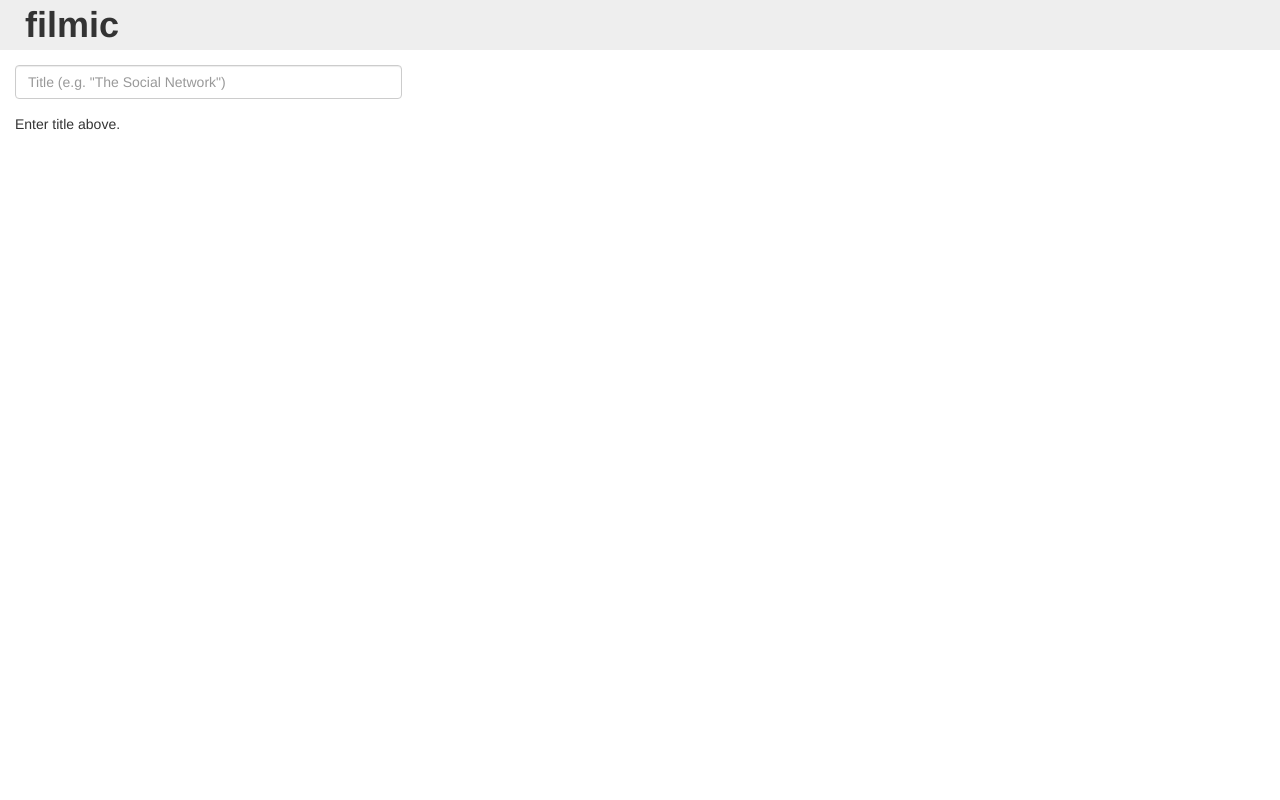
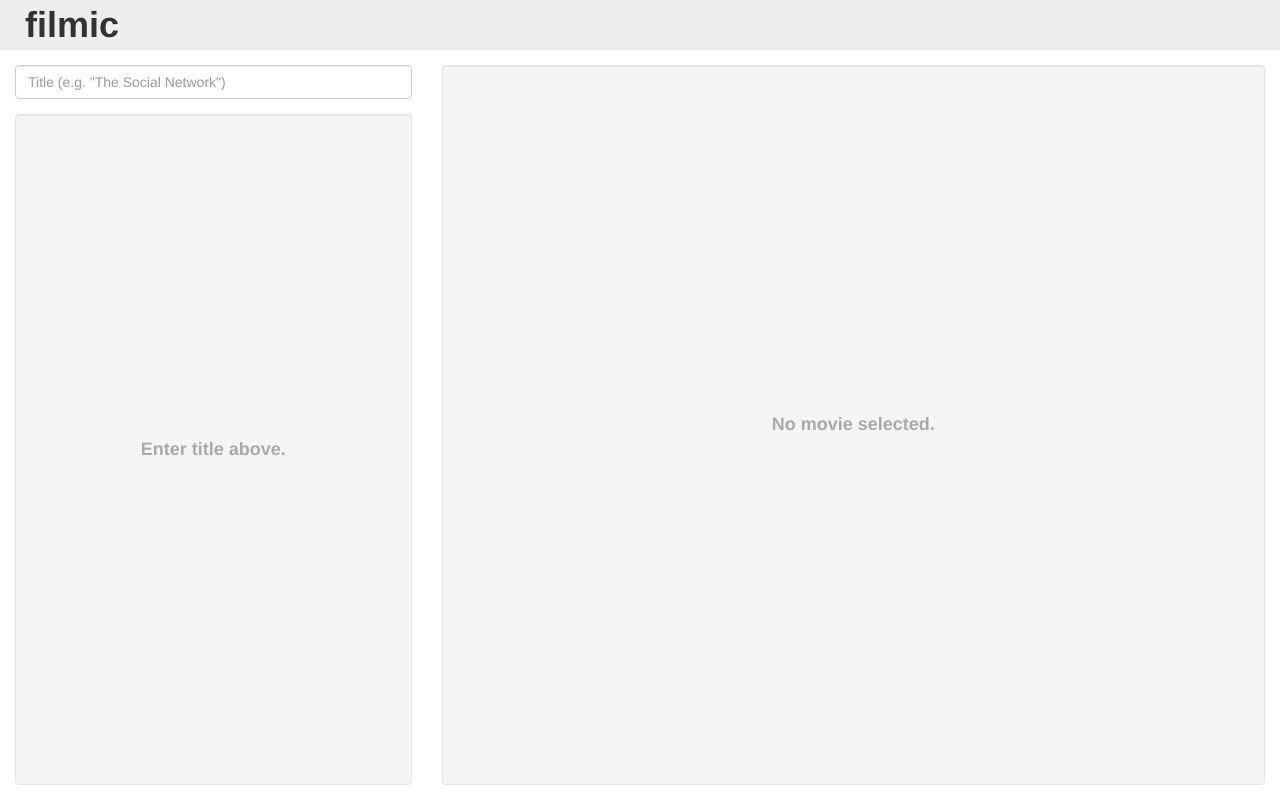
Before and after one commit to Tambling/filmic, a plain HTML site: page index.html in a window 1280 px wide. Drawn offline with nearby package versions, Linux system fonts and the light colour scheme.

Commit message:
Just the prettiest empty states you ever did saw.
No, seriously.

```diff
--- a/index.html
+++ b/index.html
@@ -22,7 +22,7 @@
       </form>
 
       <div class="search-results">
-        <div ng-show="searchField.$pristine">
+        <div class="status well" ng-show="!title.length">
           Enter title above.
         </div>
 
@@ -32,13 +32,16 @@
           </div>
         </div>
 
-        <div ng-hide="results || searchField.$pristine">
+        <div class="status well" ng-hide="results || !title.length">
           No results!
         </div>
       </div>
     </div>
 
     <div class="selected col-xs-8">
+      <div ng-hide="active" class="status well">
+        No movie selected.
+      </div>
       <div ng-show="active">
         <div class="row">
           <div class="col-xs-4">
@@ -46,7 +49,6 @@
               <img ng-src="{{active.Poster}}" />
             </div>
           </div>
-
 
           <div class="col-xs-8">
             <div class="headlines">
--- a/style.css
+++ b/style.css
@@ -1,10 +1,9 @@
-.content {
-  padding: 15px;
-  padding-bottom: 0px;
-  padding-top: 65px;
+.content.row {
   height: 100%;
   width: 100%;
   position: fixed;
+  padding-top: 50px;
+  margin: 0;
 }
 
 nav {
@@ -21,29 +20,25 @@ nav {
   padding-left: 25px;
 }
 
-.search, .search-results, .selected {
+.search, .selected {
   height: 100%;
+  overflow: scroll;
+  padding: 15px;
 }
-.search-results, .selected {
+.search-results {
+  height: calc(100% - 49px);
   overflow: scroll;
-}
-
-.results {
-  margin-bottom: 50px;
-}
-
-.selected {
-  padding: 15px;
 }
 
 .selected .row {
   display: flex;
-  justify-content: center;
   align-items: center;
 }
+
 .poster, .headlines {
   float: left;
 }
+
 .headlines h1 {
   margin-top: 0;
 }
@@ -55,3 +50,20 @@ nav {
 .details {
   clear: both;
 }
+
+.status {
+  width: 100%;
+  height: 100%;
+  padding: 0;
+  margin: 0;
+  display: flex;
+  justify-content: center;
+  align-items: center;
+  font-size: 18px;
+  font-weight: bold;
+  color: darkgray;
+}
+
+.results .well:last-child{
+  margin-bottom: 0;
+}
```
